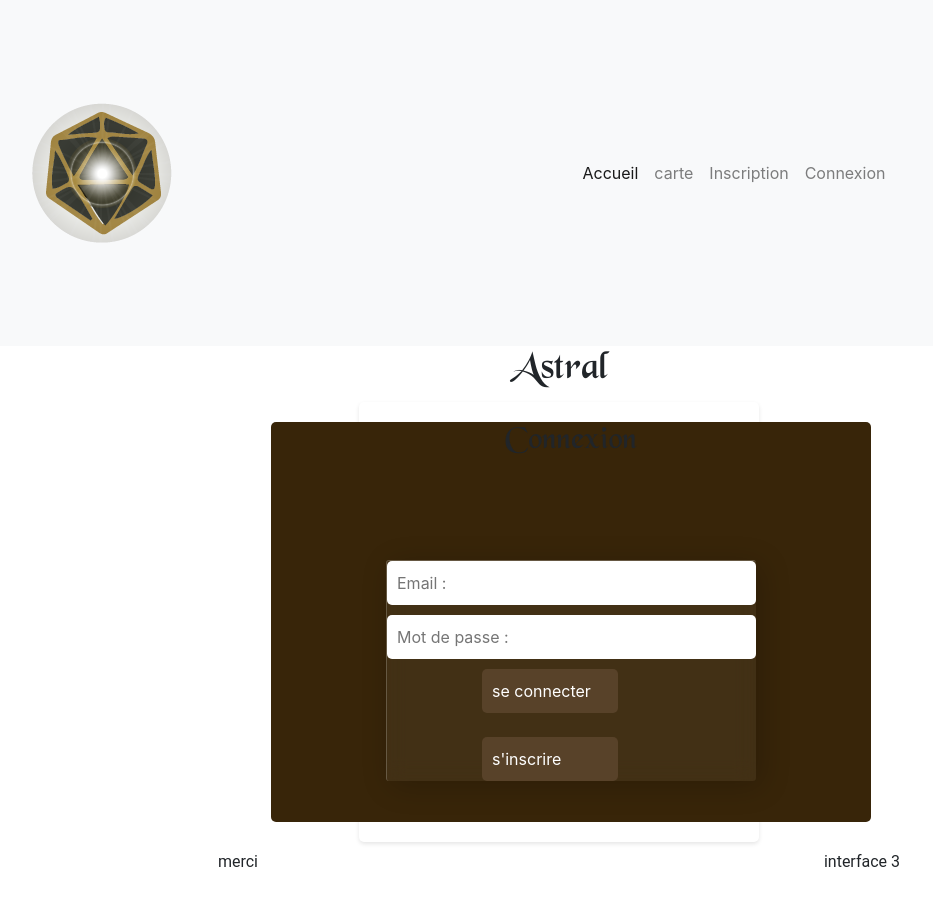
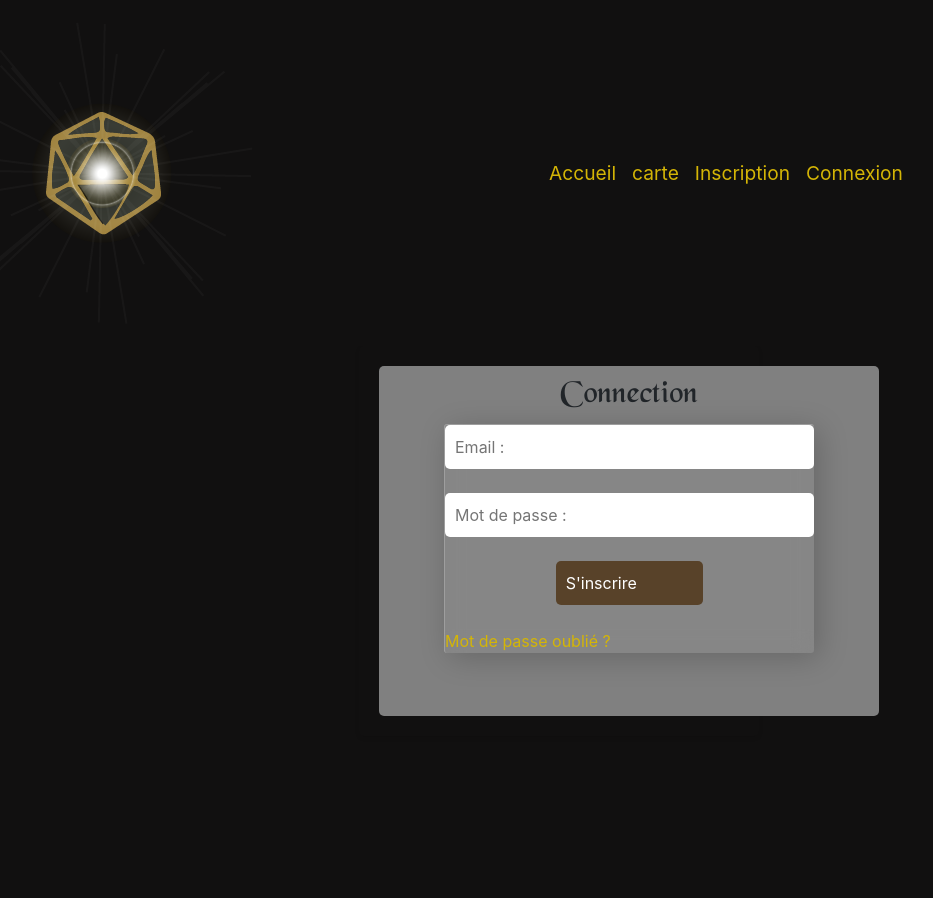
Before and after one commit to hafsa-k/astral, a PHP site: page /connexion.html in a window 1280 px wide. Shown: the whole page, without its empty margins (81-1014 px from the left). After the commit the page ends 716 px from the top, so only its background shows below. Run offline with PHP 8.4, Linux system fonts and the light colour scheme.

Commit message:
fini le site static

```diff
--- a/www/cards.html
+++ b/www/cards.html
@@ -38,7 +38,7 @@
 <!--
   Cartes de tarot -->
   <h1>Astral</h1>
-    <div id="jeu"></div>
+  <div id="jeu"></div>
 
 
 </body>
--- a/www/connexion.html
+++ b/www/connexion.html
@@ -9,7 +9,7 @@
 </head>
 <body>
 
-    <nav class="navbar navbar-expand-lg navbar-light bg-light">
+    <nav class="navbar navbar-expand-lg ">
         <a class="navbar-brand" href="#"><img src="./Assets/images/logo2.png" alt=""></a>
         <button class="navbar-toggler" type="button" data-toggle="collapse" data-target="#navbarNav" aria-controls="navbarNav" aria-expanded="false" aria-label="Toggle navigation">
           <span class="navbar-toggler-icon"></span>
@@ -41,34 +41,24 @@
 
 
 
-          <h1>Astral</h1>
-        <div class="form-container">
 
-            <div id="jeuu">
 
-           <h2>Connexion</h2>
-           <div class="login">
-            <form action="" method="post" >
+<div class="form-container">
+  <div id="connexion">
+  <h2>Connection</h2>
 
-              <input type="email" placeholder="Email :" required>
-              <input type="password" placeholder="Mot de passe :" required>
 
-              <div class="container">
-              <button class="button 1" type="submit">se connecter</button> <br>
-              <button class="button 2" type="submit">s'inscrire</button>
-              </div>
-            </div>
-
-            </form>
-          </div>
-
-          </div>
+  <div class="login">
+   <form action="" method="post" >
+     <input type="email" placeholder="Email :" required><br><br>
+     <input type="password" placeholder="Mot de passe :" required><br><br>
+     <button type="submit">S'inscrire</button>
+   </form><br>
+   <a href="#" class="lostpass">Mot de passe oublié ?</a>
+ </div>
 
  </div>
+</div>
 
-    <footer class="navbar navbar-expand-lg navbar-light" >
-      <p> merci    </p>
-      <p>interface 3</p>
-    </footer>
 </body>
 </html>
--- a/www/style.css
+++ b/www/style.css
@@ -16,15 +16,12 @@
 }
 
 *{
-    margin: auto;
+    margin: auto!important;
 }
 
 /* Styles pour votre site */
 body {
-        /*background-image: url(./Assets/images/cardd.jpg);*/
-        /* background-repeat: no-repeat;
-        background-size: cover; */
-        background-color: #f1f1f1;
+        background-color :rgb(17, 16, 16)!important;
         margin: 0;
         padding: 0;
  /* Couleur noire pour le texte */
@@ -34,10 +31,15 @@ body {
 h1{
   font-family: 'blackchancery'!important;
   text-align: center;
-  margin-bottom: 7rem;
+  margin-bottom: 4rem;
+  padding-top: 20px;
+
   }
 
+
 h2{
+    padding-top : 10px;
+    padding-bottom : 10px;
     font-family: 'blackchancery'!important;
     color: #584229;
     text-align: center;
@@ -45,15 +47,19 @@ h2{
 }
 
 h3{
+  text-align: center;
+  padding-top : 20px;
   font-family: 'blackchancery'!important;
   color: #584229;
-  text-align: left;
   margin-bottom: 3rem;
 }
-p{
-  margin-top: 5rem;
+.parag{
+  padding-top: 20px;
+  padding-bottom : 20px;
   font-family: 'Roboto', sans-serif;
   font-weight: 3rem;
+  margin: auto;
+  text-align: justify;
 }
 
 
@@ -61,42 +67,33 @@ p{
 /* Styles pour la barre de navigation */
 .navbar {
 
+  background-color: rgb(17, 16, 16);
     overflow: hidden;
     top:0
   }
   .logo{
     border-radius: 5px;
+    width: 10vw;
   }
 
 
   .navbar a {
-    float: left;
+    float: right;
     display: block;
-    color: rgb(59, 35, 11);
     text-align: center;
     padding: 14px 16px;
-    text-decoration: none;
+    /* text-decoration: none; */
+    color: #d4b506;
+    font-size: larger;
+
+  }
+  .navbar a :hover {
+    color: #5a3d07;
+
   }
 
-  /* Styles pour les cartes de tarot */
-  .tarot-card {
-    width: 200px;
-    height: 300px;
-    background-color: #fff;
-    border: 1px solid #ccc;
-    border-radius: 5px;
-    box-shadow: 0 2px 4px rgba(0, 0, 0, 0.1);
-    display: flex;
-    flex-direction: column;
-    justify-content: center;
-    align-items: center;
-  }
 
-  .tarot-card img {
-    width: 100px;
-    height: 100px;
-    margin-bottom: 10px;
-  }
+
 
    /* Styles pour le formulaire */
    .form-container {
@@ -132,27 +129,33 @@ input{
     border: none;
     border-radius: 5px;
     cursor: pointer;
-    margin-left: 80px;
+    margin-left: 95px;
     display: flex;
     flex-direction: row;
   }
 
   .form-container button:hover {
-    background-color: #8d6d3a;
+    background-color: #686664;
   }
 
   /* Partie jeu */
 
   #jeu{
-    width : 800px;
-    height: 400px;
     background-color: grey;
     border-radius: 5px;
   }
-  #jeuu{
-    width : 600px;
-    height: 400px;
-    background-color: rgb(56, 37, 9);
+  #inscription{
+    width : 500px;
+    height : 350px;
+    background-color: grey;
+    border-radius: 5px;
+    margin: auto;
+    margin-left: -30%;
+  }
+  #connexion{
+    width : 500px;
+    height : 350px;
+    background-color: grey;
     border-radius: 5px;
     margin: auto;
     margin-left: -30%;
@@ -160,15 +163,13 @@ input{
   .jeu{
     width : 800px;
     height: 400px;
-    background-color: rgb(75, 56, 22);
+    background-color: rgb(29, 23, 23);
     border-radius: 5px;
     margin-top: 50px;
     margin-left: 10%;
     padding: 10px;
   }
   #jeux{
-    width : 1000px;
-    height: 600px;
     background-color: grey;
   }
 
@@ -198,3 +199,11 @@ input{
     margin-right: 10px;
     list-style: 3em;
   }
+
+.lostpass{
+  color :#d4b506;
+}
+
+.lostpass:hover{
+  color:aliceblue;
+}
```
Also changed, not shown: www/index.html (+26 -8 lines), www/inscription.html (+5 -6 lines), www/Assets/images/bg.png (added).
